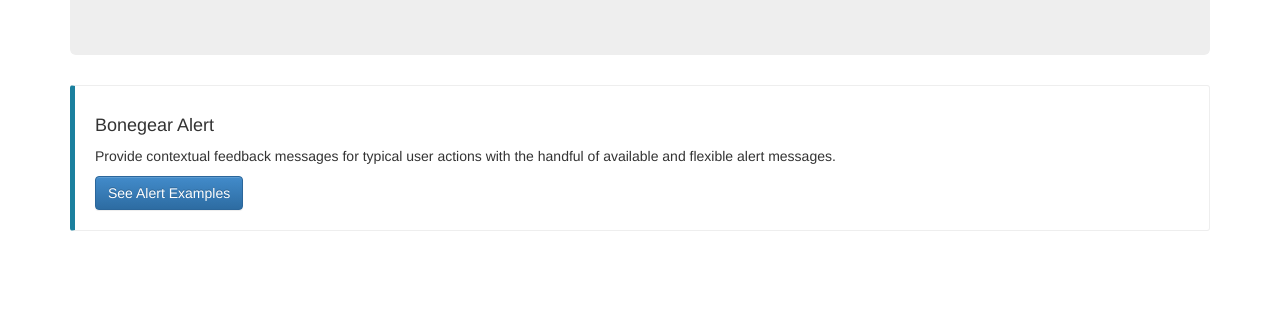
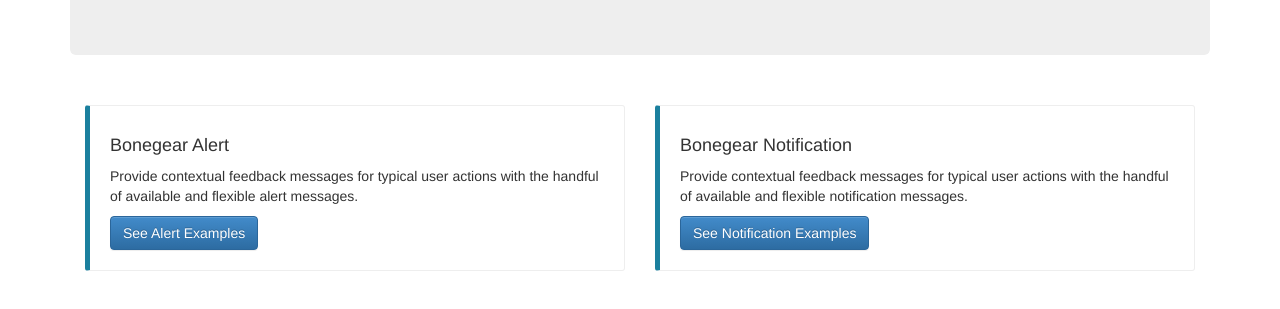
Before and after one commit to Nebula-UI/Bonegear, a website: page index.html in a window 1280 px wide. Shown: the part 203-512 px from the top of the page. Drawn offline with Linux system fonts and the light colour scheme.

Commit message:
Updates documentation for notification

```diff
--- a/index.html
+++ b/index.html
@@ -31,11 +31,20 @@
 					<h1 class="text-center">Bonegear</h1>
 					<p>Bonegear is an open source Twitter Bootstrap 3^ UI components for your Backbone.js projects.</p>
 				</div>
-				<div class="bs-callout bs-callout-info">
-					<h4>Bonegear Alert</h4>
-			    	<p>Provide contextual feedback messages for typical user actions with the handful of available and flexible alert messages.</p>
-		    		<a href="examples/alert/index.html" class="btn btn-primary">See Alert Examples</a>
-			  	</div>
+				<div class="col-md-6">
+					<div class="bs-callout bs-callout-info">
+						<h4>Bonegear Alert</h4>
+				    	<p>Provide contextual feedback messages for typical user actions with the handful of available and flexible alert messages.</p>
+			    		<a href="examples/alert/index.html" class="btn btn-primary">See Alert Examples</a>
+				  	</div>
+				</div>
+				<div class="col-md-6">
+					<div class="bs-callout bs-callout-info">
+						<h4>Bonegear Notification</h4>
+				    	<p>Provide contextual feedback messages for typical user actions with the handful of available and flexible notification messages.</p>
+			    		<a href="examples/notification/index.html" class="btn btn-primary">See Notification Examples</a>
+				  	</div>
+				</div>
 			</div>
 		</div>
 	</div>
```
